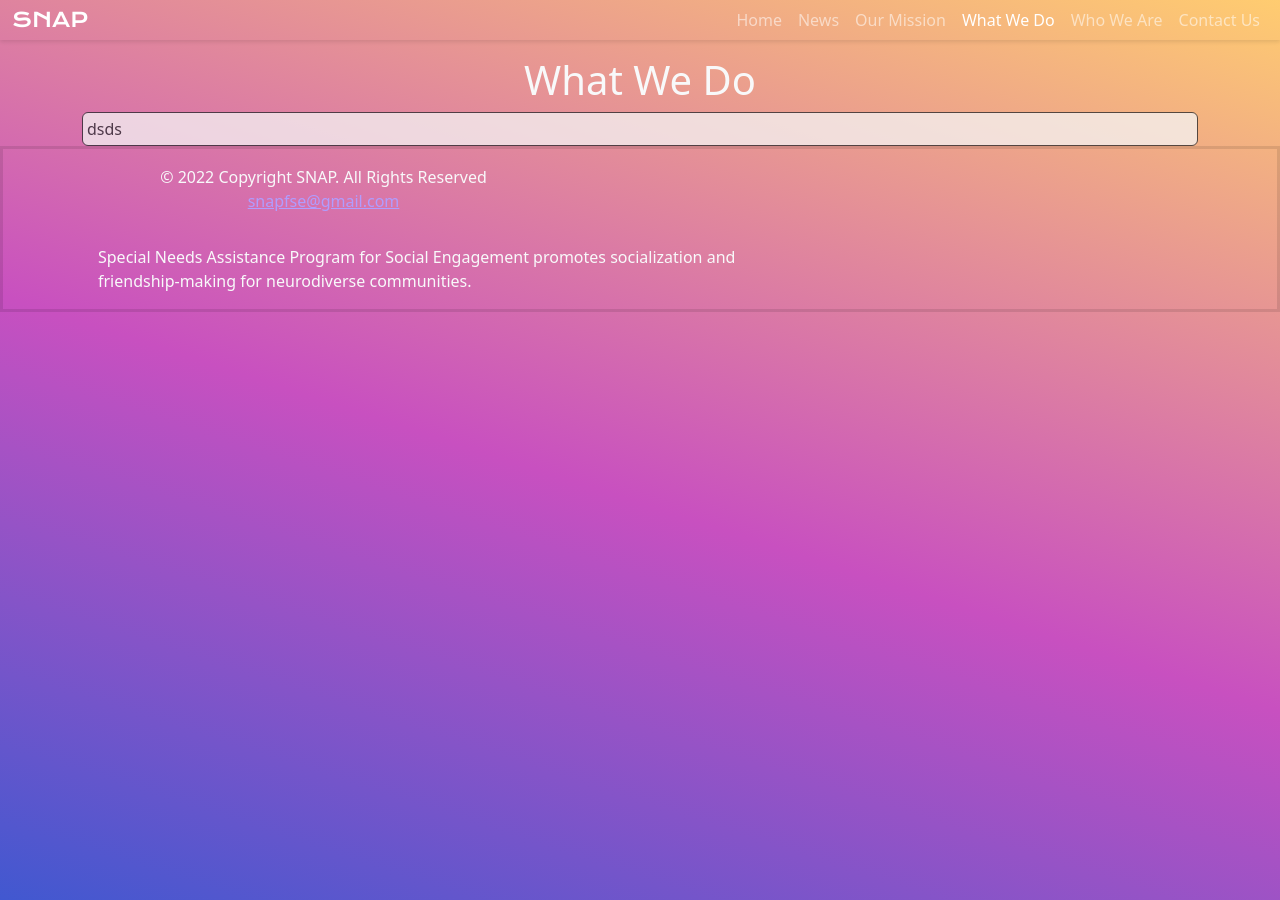
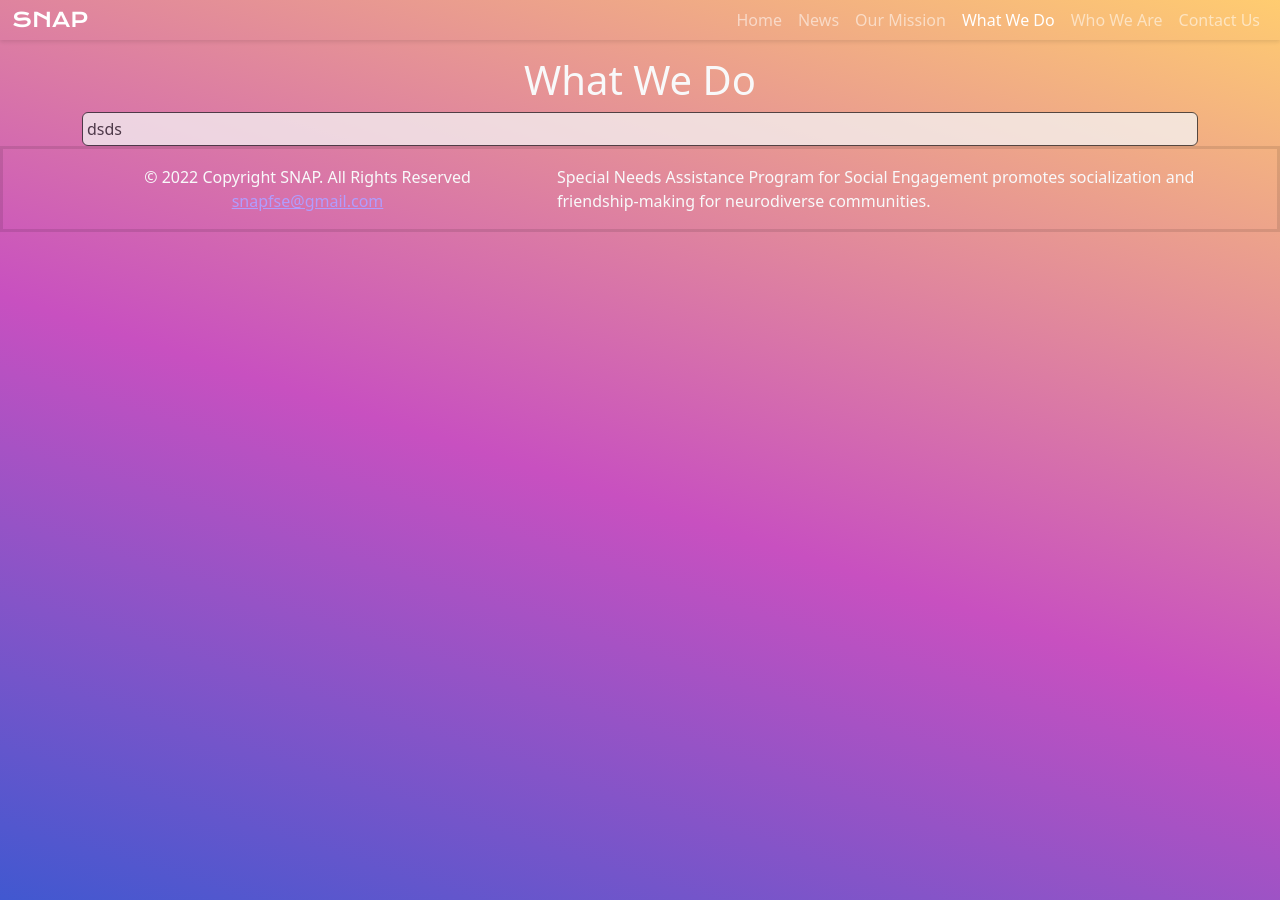
Before and after one commit to SNAPFSE/SNAPFSE.github.io, a Jekyll site: the page built from _pages/projects.md, in a window 1280 px wide. Built offline with Jekyll 4.4.1, drawn with Linux system fonts in a browser that asks for light colours.

Commit message:
Update footer.html

```diff
--- a/_includes/footer.html
+++ b/_includes/footer.html
@@ -2,11 +2,11 @@
 <footer class="text-center footer">
     <div class="container">
         <div class="row">
-            <div class="col-5 m-3">
+            <div class="col-5 mt-3 mb-3">
                 <p class="text-light m-0">© 2022 Copyright {{ site.title }}. All Rights Reserved</p>
                 <a href="{{ site.email }}">{{ site.email }}</a>
             </div>
-            <div class="col-7 m-3 text-light text-start">
+            <div class="col-7 mt-3 mb-3 text-light text-start">
                 {{ site.description }}
             </div>
         </div>
```
